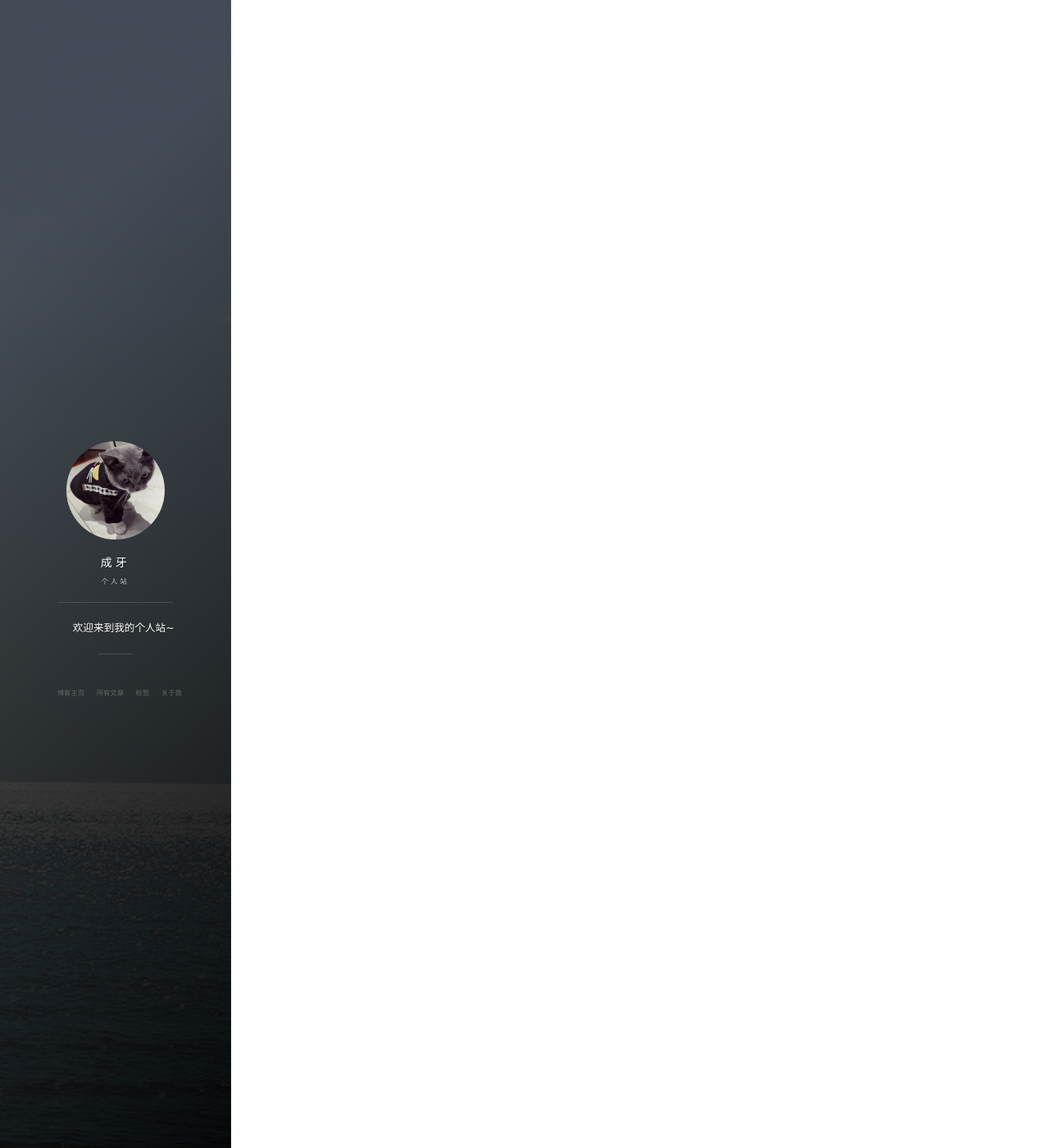
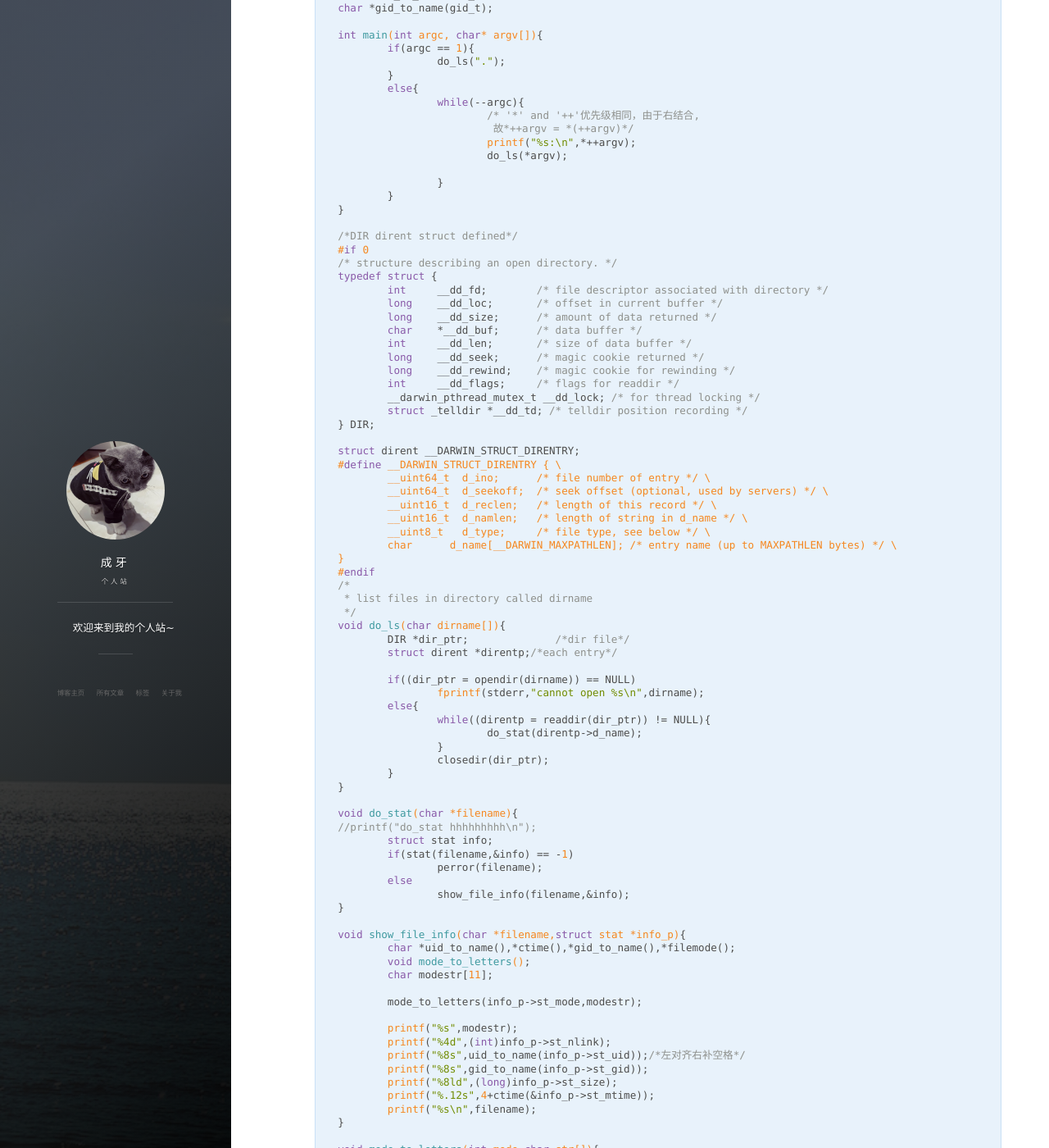
Before and after one commit to snipercy/snipercy.github.io, a Jekyll site: the page built from _posts/2015-06-18-linux-programming-实现常用命令.md, in a window 1280 px wide and 1400 px high, scrolled down 3314 px. Shown: the whole window at 82% size. Built offline with Jekyll 4.4.1, drawn with Linux system fonts in a browser that asks for light colours; nearby versions of some CDN libraries; our own code applies the rules of GitHub Pages for plain Markdown files; comment, search, counter and statistics services are not loaded; some of the changed text lies outside the part shown.

Commit message:
add code to md

````diff
--- a/_posts/2015-06-18-linux-programming-实现常用命令.md
+++ b/_posts/2015-06-18-linux-programming-实现常用命令.md
@@ -49,6 +49,61 @@
 
 > 在`Linux`系统中，为了加快数据的读取速度，默认的情况下，某些已经加载内存中的数据将不会直接被写回硬盘，而是先缓存在内存当中，如果一个数据被你重复的改写，那么由于他尚未被写入硬盘中，因此可以直接由内存当中读取出来，在速度上一定是快上相当多的！不过，如此一来也造成些许的困扰，那就是万一你的系统因为某些特殊情况造成不正常关机，由于数据尚未被写入硬盘当中，这个时候就需要sync这个命令来进行数据的写入动作,`shutdown`/`reboot`/`halt`等命令均已经在关机前自动执行了sync命令。
 
+```c
+
+#include <stdlib.h>
+#include <stdio.h>
+#include <unistd.h>
+#include <fcntl.h>
+
+#define BUFFERSIZE 4096
+#define COPYMODE   0644
+
+void oops(char*,char*);
+
+int main(int argc, char* argv[]){
+	int in_fd;
+	int out_fd;
+	int n_chars;
+	char buf[BUFFERSIZE];
+
+	if(argc != 3){
+		fprintf(stderr,"useage:%s source destination\n",*argv);
+		exit(1);
+	}
+
+	if( (in_fd = open(argv[1],O_RDONLY)) == -1){
+		fprintf(stderr,"Error: connot open %s",argv[1]);
+		exit(1);
+	}
+
+	if( (out_fd = creat(argv[2],COPYMODE)) == -1){
+		fprintf(stderr,"Error: connot creat %s",argv[2]);
+		exit(1);
+	}
+
+	while((n_chars = read(in_fd,buf,BUFFERSIZE)) > 0){
+//fprintf(stdout,"%s",buf);
+		if( write(out_fd,buf,n_chars) != n_chars){
+			fprintf(stderr,"Write error %s",argv[2]);
+			exit(1);
+		}
+	}
+
+	if( n_chars == -1){
+		fprintf(stderr,"Read error from %s",argv[2]);
+		exit(1);
+	}
+
+	if( close(in_fd) == -1 || close(out_fd) == -1){
+		fprintf(stderr,"close error %s");
+		exit(1);
+	}
+}
+```
+
+
+
 ------
 
 ## ls : 实现`bash`中的`ls(list files)`命令
@@ -90,6 +145,153 @@ drwxr-xr-x   9      cy   staff     306Jan 18 15:48..
 
 ```
 
+```c
+#include<stdio.h>
+#include<sys/stat.h>
+#include<dirent.h>//directory entry
+#include<sys/types.h>
+#include<string.h>
+
+void do_ls(char[]);
+void do_stat(char*);
+void show_file_info(char*,struct stat*);
+void mode_to_letters(int,char*);
+char *uid_to_name(uid_t);
+char *gid_to_name(gid_t);
+
+int main(int argc, char* argv[]){
+	if(argc == 1){
+		do_ls(".");
+	}
+	else{
+		while(--argc){
+			/* '*' and '++'优先级相同，由于右结合,
+			 故*++argv = *(++argv)*/
+			printf("%s:\n",*++argv);
+			do_ls(*argv);
+
+		}
+	}
+}
+
+/*DIR dirent struct defined*/
+#if 0
+/* structure describing an open directory. */
+typedef struct {
+	int	__dd_fd;	/* file descriptor associated with directory */
+	long	__dd_loc;	/* offset in current buffer */
+	long	__dd_size;	/* amount of data returned */
+	char	*__dd_buf;	/* data buffer */
+	int	__dd_len;	/* size of data buffer */
+	long	__dd_seek;	/* magic cookie returned */
+	long	__dd_rewind;	/* magic cookie for rewinding */
+	int	__dd_flags;	/* flags for readdir */
+	__darwin_pthread_mutex_t __dd_lock; /* for thread locking */
+	struct _telldir *__dd_td; /* telldir position recording */
+} DIR;
+
+struct dirent __DARWIN_STRUCT_DIRENTRY;
+#define __DARWIN_STRUCT_DIRENTRY { \
+	__uint64_t  d_ino;      /* file number of entry */ \
+	__uint64_t  d_seekoff;  /* seek offset (optional, used by servers) */ \
+	__uint16_t  d_reclen;   /* length of this record */ \
+	__uint16_t  d_namlen;   /* length of string in d_name */ \
+	__uint8_t   d_type;     /* file type, see below */ \
+	char      d_name[__DARWIN_MAXPATHLEN]; /* entry name (up to MAXPATHLEN bytes) */ \
+}
+#endif
+/*
+ * list files in directory called dirname
+ */
+void do_ls(char dirname[]){
+	DIR *dir_ptr;		   /*dir file*/
+	struct dirent *direntp;/*each entry*/
+
+	if((dir_ptr = opendir(dirname)) == NULL)
+		fprintf(stderr,"cannot open %s\n",dirname);
+	else{
+		while((direntp = readdir(dir_ptr)) != NULL){
+			do_stat(direntp->d_name);
+		}
+		closedir(dir_ptr);
+	}
+}
+
+void do_stat(char *filename){
+//printf("do_stat hhhhhhhhh\n");
+	struct stat info;
+	if(stat(filename,&info) == -1)
+		perror(filename);
+	else
+		show_file_info(filename,&info);
+}
+
+void show_file_info(char *filename,struct stat *info_p){
+	char *uid_to_name(),*ctime(),*gid_to_name(),*filemode();
+	void mode_to_letters();
+	char modestr[11];
+
+	mode_to_letters(info_p->st_mode,modestr);
+
+	printf("%s",modestr);
+	printf("%4d",(int)info_p->st_nlink);
+	printf("%8s",uid_to_name(info_p->st_uid));/*左对齐右补空格*/
+	printf("%8s",gid_to_name(info_p->st_gid));
+	printf("%8ld",(long)info_p->st_size);
+	printf("%.12s",4+ctime(&info_p->st_mtime));
+	printf("%s\n",filename);
+}
+
+void mode_to_letters(int mode,char str[]){
+    strcpy(str,"----------")/*10 * '-'*/;
+    if(S_ISDIR(mode)) str[0] = 'd';     /*directory*/
+    if(S_ISCHR(mode)) str[0] = 'c';     /*char dev*/
+    if(S_ISBLK(mode)) str[0] = 'b';     /*block dev:disk dev*/
+
+    if(mode & S_IRUSR) str[1] = 'r';    /*3 bits for user*/
+    if(mode & S_IWUSR) str[2] = 'w';
+    if(mode & S_IXUSR) str[3] = 'x';
+
+    if(mode & S_IRGRP) str[4] = 'r';    /*3 bits for group*/
+    if(mode & S_IWGRP) str[5] = 'w';
+    if(mode & S_IXGRP) str[6] = 'x';
+
+    if(mode & S_IROTH) str[7] = 'r';    /*3 bits for other*/
+    if(mode & S_IWOTH) str[8] = 'w';
+    if(mode & S_IXOTH) str[9] = 'x';
+}
+
+#include<pwd.h>
+/*get info from /etc/passwd*/
+char *uid_to_name(uid_t uid){/*uid_t:unsigned int*/
+	//hhhhhhhh
+	//struct passwd *getpwuid();
+	struct	passwd *getpwuid(), *pw_ptr;
+	static char numstr[10];
+
+	if( (pw_ptr = getpwuid(uid) ) == NULL){
+		sprintf(numstr,"%d",uid);
+		return numstr;
+	}
+	else
+		return pw_ptr->pw_name;
+}
+
+#include<grp.h>
+/*get info from /etc/group*/
+char *gid_to_name(gid_t gid){
+	struct group *grp_ptr,*getgrgid();
+	static char numstr[10];
+
+	if( (grp_ptr = getgrgid(gid) ) == NULL ){
+		sprintf(numstr,"%d",gid);
+		return numstr;
+	}
+	else
+		return grp_ptr->gr_name;
+}
+```
+
 ----
 
 ## more : 实现`bash`中的`more`命令
````
